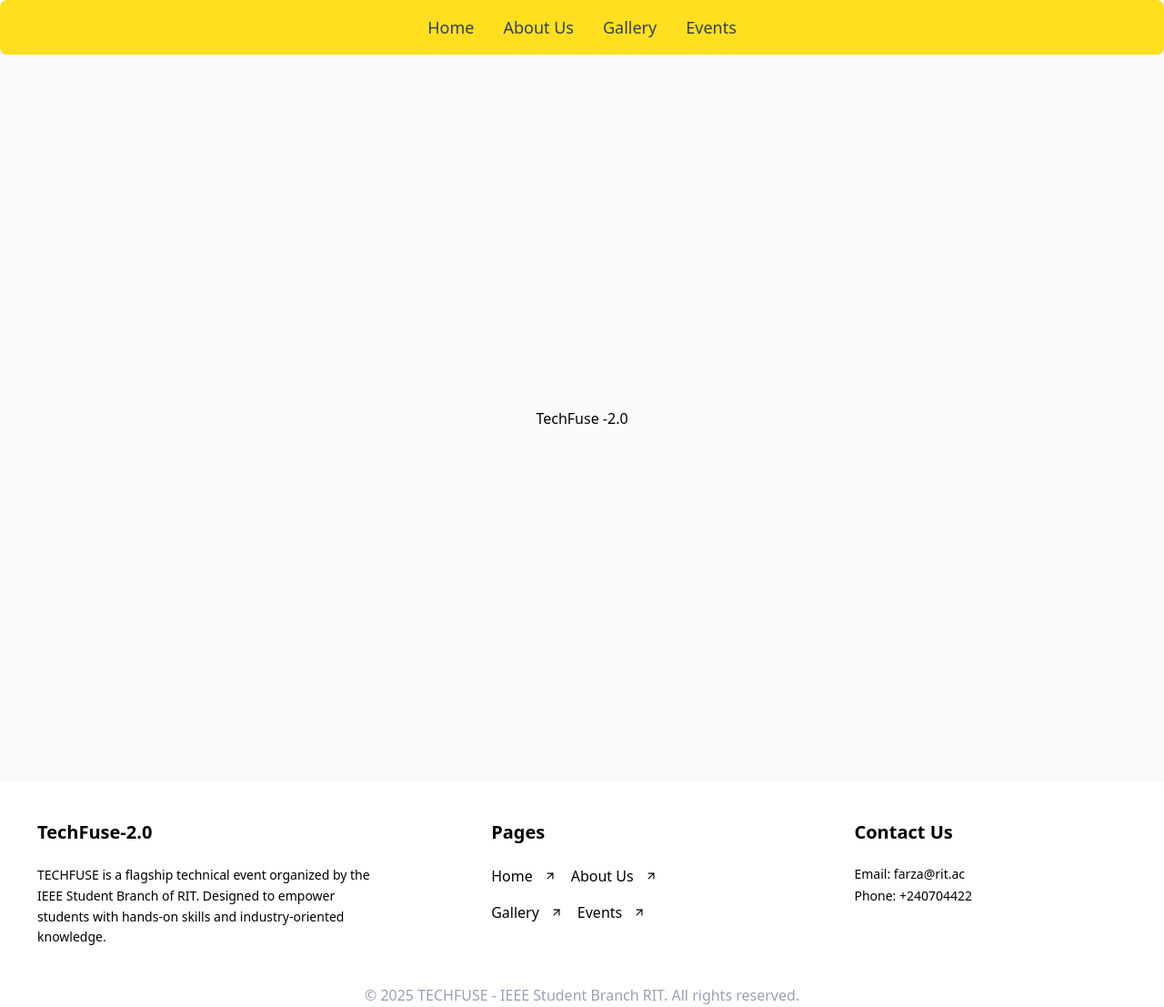
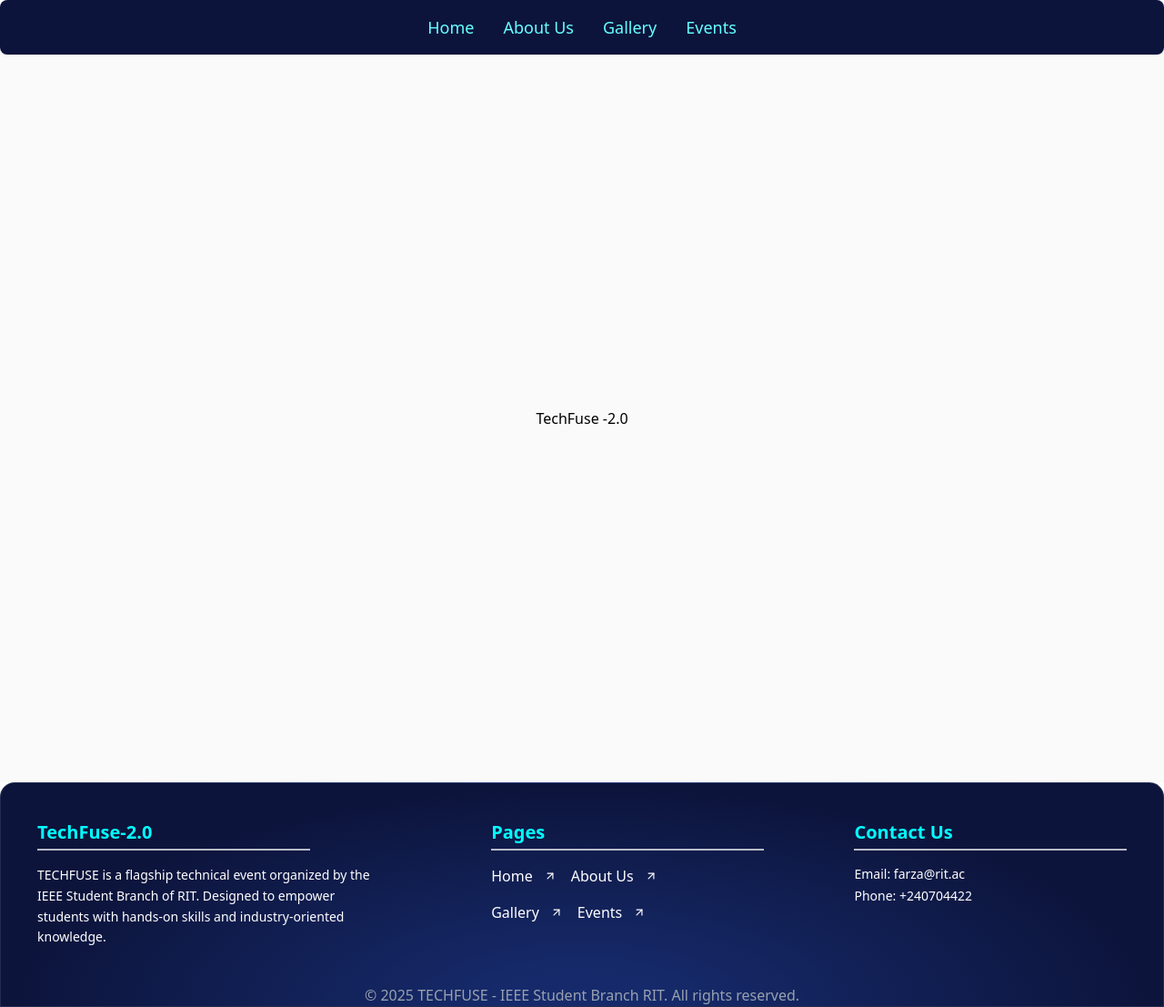
Before and after one commit to IEEE-SB-RIT/TechFuse-2.0, a Next.js app: page / in a window 1280 px wide. Shown: the whole page at 91% size. Built offline with nearby package versions, Linux system fonts and the light colour scheme.

Commit message:
replaced the placeholders with the css variables extracted from poster

```diff
--- a/src/components/footer.tsx
+++ b/src/components/footer.tsx
@@ -19,8 +19,9 @@ const pageData: PageData[] = [
 function Footer() {
     return (
         <div className="w-full flex flex-col justify-center items-center
-    bg-white/20 backdrop-blur-md border border-white/30
-    rounded-t-2xl shadow-lg">
+bg-tf-radial-pattern border border-white/10
+rounded-t-2xl shadow-lg text-white">
+
             <div className="flex justify-between p-10 w-full">
                 <div className="w-1/3 pr-6 gap-2">
                     <SubHeading title="TechFuse-2.0"/>
--- a/src/components/footerComponent.tsx
+++ b/src/components/footerComponent.tsx
@@ -3,7 +3,7 @@ import {ArrowUpRight} from "lucide-react";
 
 function FooterComponent({page}: {page: string}) {
     return (
-        <div className="flex items-center gap-3  hover:text-blue-500 transition">
+        <div className="flex items-center gap-3 text-white hover:text-[#66FFFF] transition transition">
             <span>{page}</span>
             <ArrowUpRight size={14}/>
         </div>
--- a/src/components/header.tsx
+++ b/src/components/header.tsx
@@ -3,17 +3,17 @@ import Link from "next/link";
 
 function Header() {
     return (
-        <div className="flex flex-row items-center justify-center p-4 bg-yellow-300 rounded-lg shadow-md space-x-8 text-lg font-medium">
-            <Link href="/" className="text-gray-700 hover:text-blue-600 transition duration-300">
+        <div className="flex flex-row items-center justify-center p-4 bg-tf-primary rounded-lg shadow-md space-x-8 text-lg font-medium">
+            <Link href="/" className="text-[#66FFFF] hover:text-white transition duration-300">
                 Home
             </Link>
-            <Link href="/about-us" className="text-gray-700 hover:text-blue-600 transition duration-300">
+            <Link href="/about-us" className="text-[#66FFFF] hover:text-white transition duration-300">
                 About Us
             </Link>
-            <Link href="/gallery" className="text-gray-700 hover:text-blue-600 transition duration-300">
+            <Link href="/gallery" className="text-[#66FFFF] hover:text-white transition duration-300">
                 Gallery
             </Link>
-            <Link href="/events" className="text-gray-700 hover:text-blue-600 transition duration-300">
+            <Link href="/events" className="text-[#66FFFF] hover:text-white transition duration-300">
                 Events
             </Link>
         </div>
--- a/src/components/subHeading.tsx
+++ b/src/components/subHeading.tsx
@@ -2,7 +2,7 @@ import React from 'react';
 
 function SubHeading({ title }: { title: string }) {
     return (
-        <h3 className="font-sans text-xl font-semibold max-w-[300px] border-b-2 border-white/70 pb-1 mb-4">
+        <h3 className="font-sans text-xl text-tf-accent font-semibold max-w-[300px] border-b-2 border-white/70 pb-1 mb-4">
             {title}
         </h3>
     );
```
